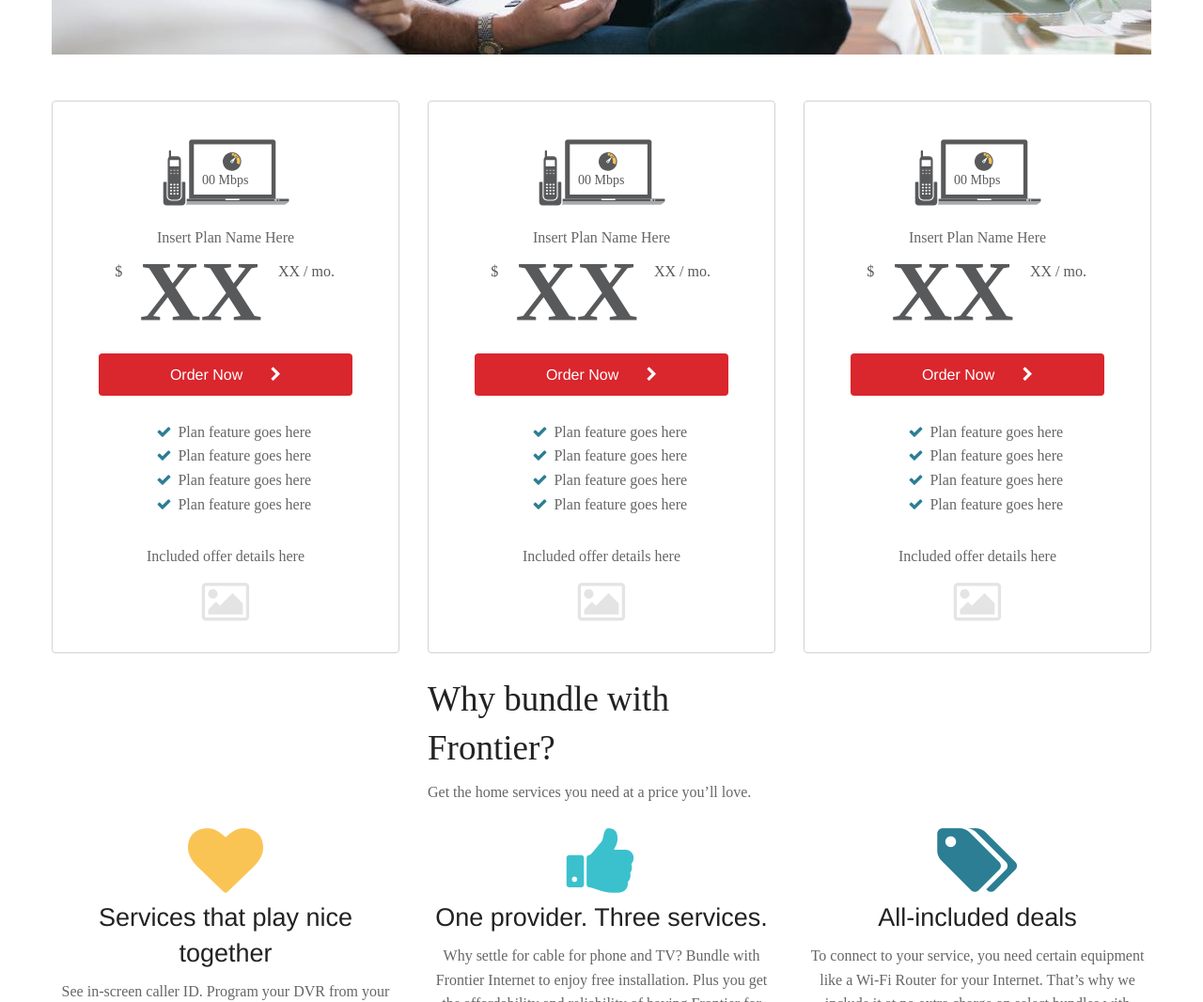
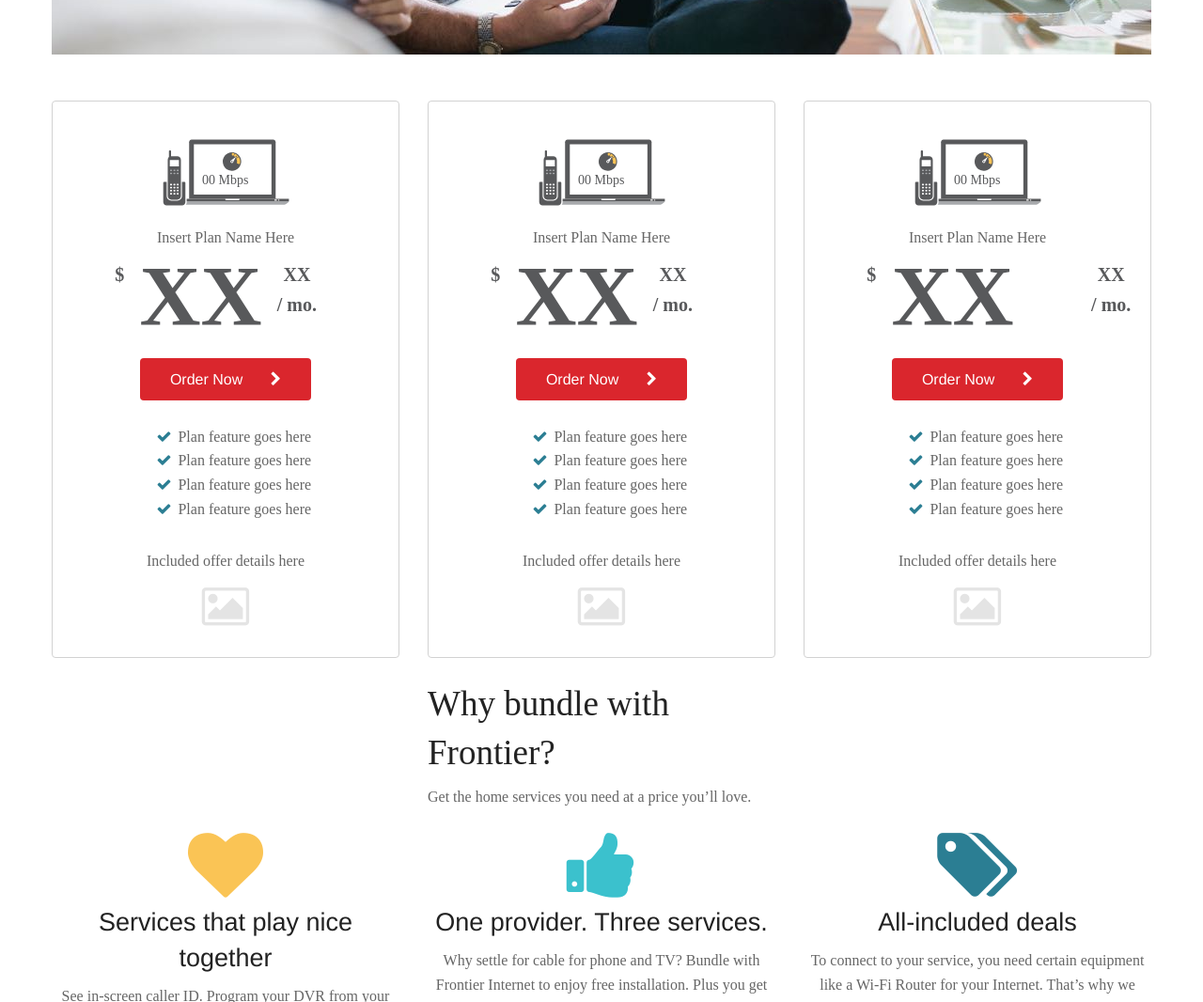
Before and after one commit to s-darcy/Frontier, a website: page index.html in a window 1280 px wide. Shown: the part 719-1785 px from the top of the page at 94% size. Drawn offline with nearby package versions, Linux system fonts and the light colour scheme; files whose address does not match are found by name.

Commit message:
final thursday commit

```diff
--- a/assets/scss/base/_base.scss
+++ b/assets/scss/base/_base.scss
@@ -21,6 +21,9 @@ li {
     max-width: 1200px;
 }
 
+.trademark {
+
+}
 
 
 // @font-face {
--- a/assets/scss/components/_plan.scss
+++ b/assets/scss/components/_plan.scss
@@ -15,6 +15,12 @@
         margin-bottom: 10px;
     }
 
+    &__card--price {
+        font-weight: 600;
+        display: flex;
+        justify-content: space-around;
+    }
+
     &__card--price-dollars {
         font-size: 90px;
         display: inline-block;
@@ -22,28 +28,29 @@
         color: $color-Abbey;
         line-height: 90px;
         padding-top: 0px;
-        margin-top: -10px;
+        margin-top: -5px;
     }
 
-    &__card--price-dollar-sign,
-    &__card--price-monthly {
+    &__card--price-dollar-sign > p,
+    &__card--price-monthly > p {
         font-size: 20px;
-        display: inline-block;
         font-weight: 600;
         color: $color-Abbey;
+        margin-bottom: 0px;
     }
 
-    &__card--price-monthly {
-        margin-left: 10px;
+    &__card--price-monthly > p {
+        margin-bottom: 0px;
     }
 
     &__card--price-dollar-sign {
         margin-right: -7px;
+        display: inline-block;
     }
 
     &__card--button {
         margin-bottom: 26px;
-        width: 270px;
+        max-width: 270px;
     }
 
     &__card--features {
@@ -61,4 +68,18 @@
         color: $color-Mercury-2;
     }
 
+    // @media screen and (min-width: 658px) and (max-width: 860px){
+    //     &__card--price-dollars {
+    //         font-size: 60px;
+    //         padding-top: -15px;
+    //     }
+
+    //     &__card--price-dollar-sign > p,
+    //     &__card--price-monthly > p {
+    //         font-size: 14px;
+    //         margin-left: -20px;
+    //     }
+
+    // }
+
 }
--- a/index.html
+++ b/index.html
@@ -130,14 +130,15 @@
                         <img class="plan__card--image" alt="home phone and desktop icon" src="assets/img/icons/double-play.svg" />
                         <p class="plan__card--plan-name">Insert Plan Name Here</p>
                         <div class="row text-center">
-                                <div class="plan__card--price-dollar-sign columns medium-offset-2 medium-1">
-                                    <p>$</p>
+                            <div class="plan__card--price-dollar-sign columns large-offset-2 large-1 medium-offset-1 medium-1 small-offset-3 small-1">
+                                <p class="plan__card--price">$</p>
                             </div><!--/.plan__card-price-dolar-sign-->
-                                <div class="columns medium-4">
+                            <div class="columns  large-4 medium-4 small-4">
                                 <p class="plan__card--price-dollars">XX</p>
                             </div><!--/.columns-->
-                                <div class="plan__card--price-monthly columns medium-3  end">
-                                    <p>XX / mo.</p>
+                            <div class="plan__card--price-monthly  columns large-3 medium-6 small-2 end">
+                                <p class="plan__card--price">XX</p>
+                                <p class="plan__card--price">/ mo.</p>
                             </div><!--/.plan__card-price-monthly-->
                         </div><!--/.row-->
                         <button class="plan__card--button">Order Now <i class="fa fa-chevron-right" aria-hidden="true"></i>
@@ -157,14 +158,15 @@
                         <img class="plan__card--image" alt="home phone and desktop icon" src="assets/img/icons/double-play.svg" />
                         <p class="plan__card--plan-name">Insert Plan Name Here</p>
                         <div class="row text-center">
-                                <div class="plan__card--price-dollar-sign columns medium-offset-2 medium-1">
-                                    <p>$</p>
+                            <div class="plan__card--price-dollar-sign columns large-offset-2 large-1 medium-offset-1 medium-1 small-offset-3 small-1">
+                                <p class="plan__card--price">$</p>
                             </div><!--/.plan__card-price-dolar-sign-->
-                                <div class="columns medium-4">
+                            <div class="columns  large-4 medium-4 small-4">
                                 <p class="plan__card--price-dollars">XX</p>
                             </div><!--/.columns-->
-                                <div class="plan__card--price-monthly columns medium-3 end">
-                                    <p>XX / mo.</p>
+                            <div class="plan__card--price-monthly  columns large-3 medium-6 small-2 end">
+                                <p class="plan__card--price">XX</p>
+                                <p class="plan__card--price">/ mo.</p>
                             </div><!--/.plan__card-price-monthly-->
                         </div><!--/.row-->
                         <button class="plan__card--button">Order Now <i class="fa fa-chevron-right" aria-hidden="true"></i>
@@ -184,14 +186,15 @@
                         <img class="plan__card--image" alt="home phone and desktop icon" src="assets/img/icons/double-play.svg" />
                         <p class="plan__card--plan-name">Insert Plan Name Here</p>
                         <div class="row text-center">
-                            <div class="plan__card--price-dollar-sign columns medium-offset-2 medium-1">
-                                <p>$</p>
+                            <div class="plan__card--price-dollar-sign columns large-offset-2 large-1 medium-offset-1 medium-1 small-offset-3 small-1">
+                                <p class="plan__card--price">$</p>
                             </div><!--/.plan__card-price-dolar-sign-->
-                            <div class="columns medium-4">
+                            <div class="columns  large-4 medium-4 small-4">
                                 <p class="plan__card--price-dollars">XX</p>
                             </div><!--/.columns-->
-                            <div class="plan__card--price-monthly columns medium-3 end">
-                                <p>XX / mo.</p>
+                            <div class="plan__card--price-monthly  columns large-3 medium-offset-2 medium-3 small-2 end">
+                                <p class="plan__card--price">XX</p>
+                                <p class="plan__card--price">/ mo.</p>
                             </div><!--/.plan__card-price-monthly-->
                         </div><!--/.row-->
                         <button class="plan__card--button">Order Now <i class="fa fa-chevron-right" aria-hidden="true"></i>
```
Also changed, not shown: assets/css/styles.css, 1 other file. Lines whose indentation alone changed are shown as unchanged.
